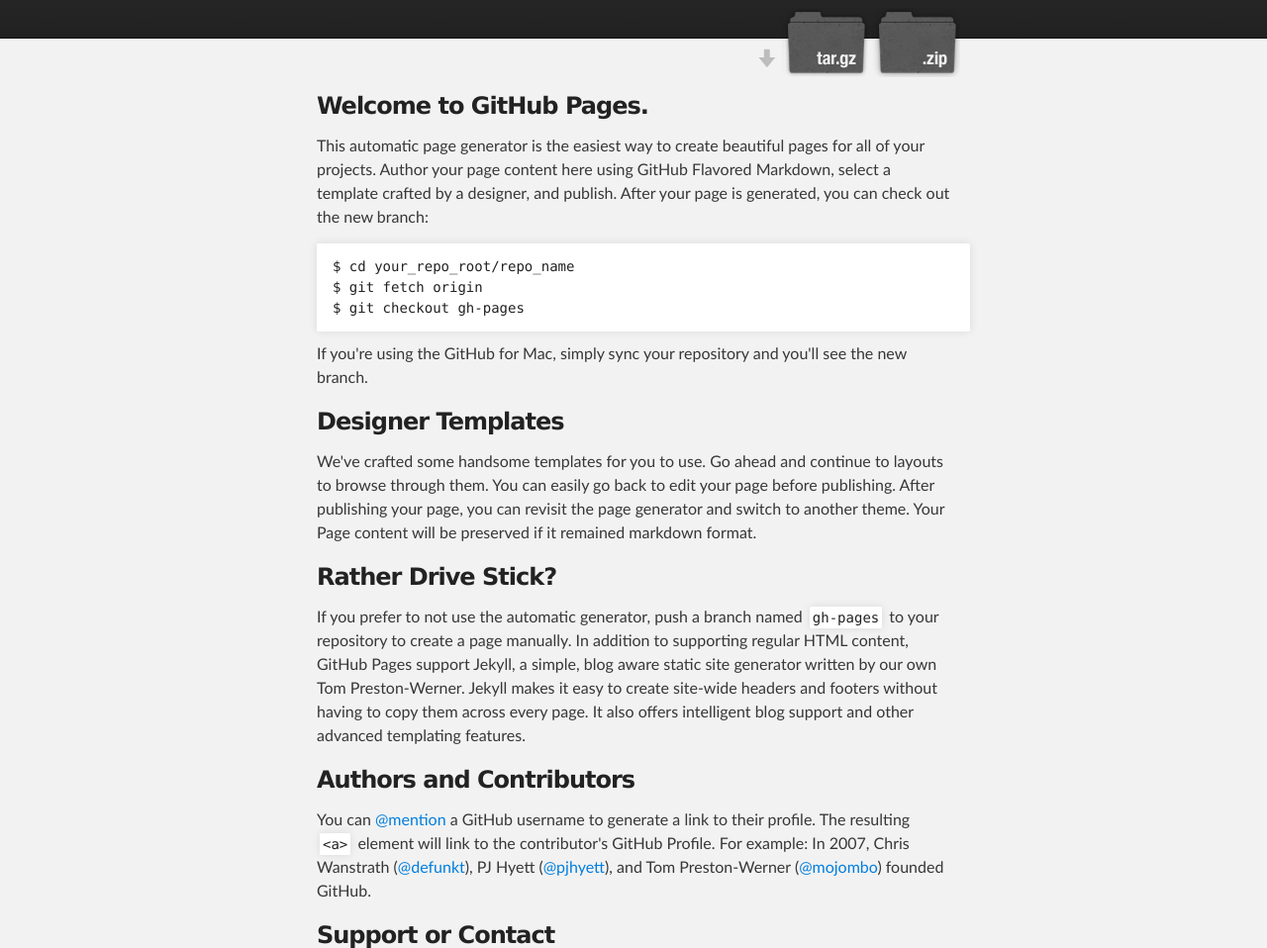
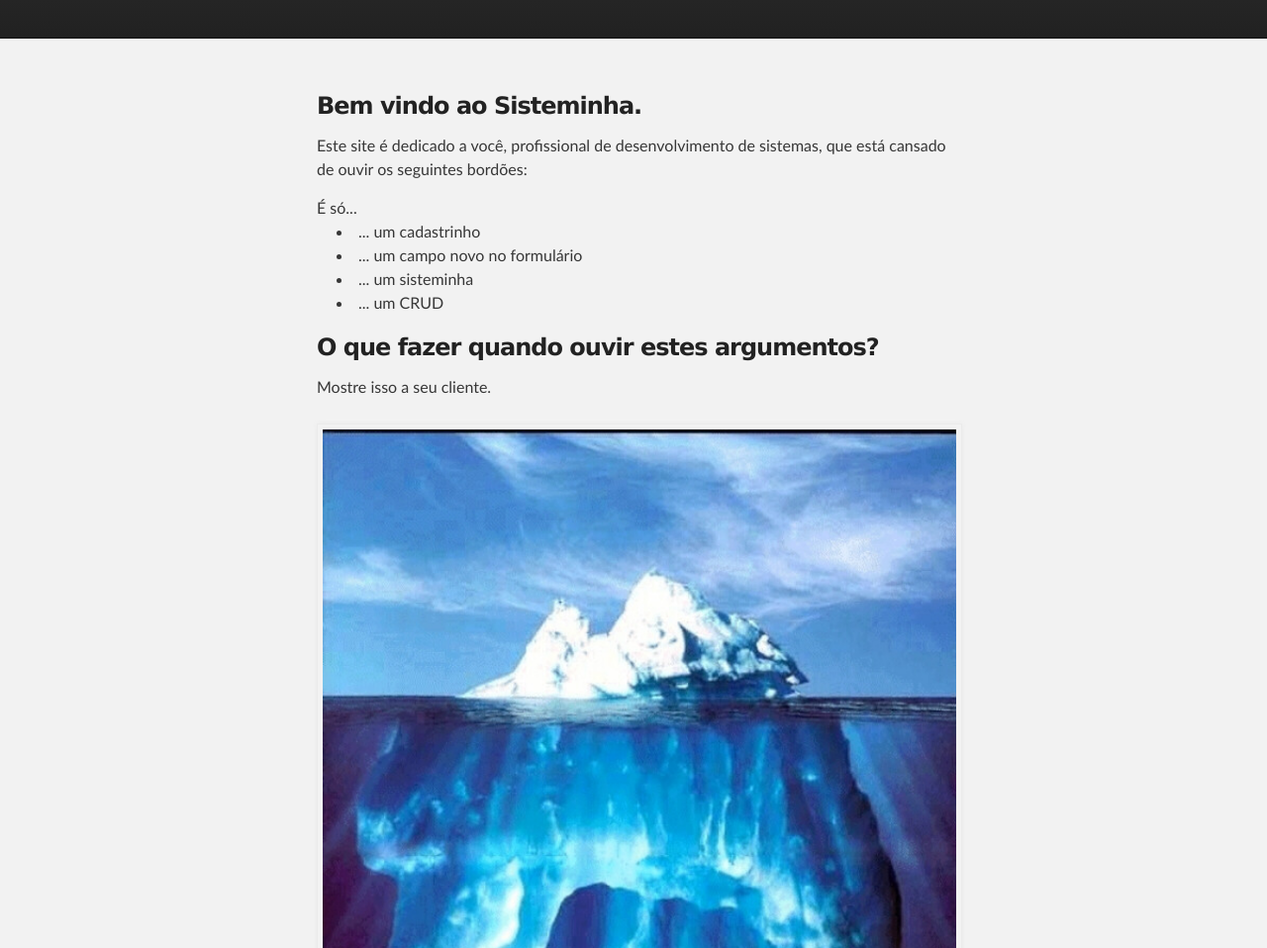
Before and after one commit to tinogomes/sisteminha, a plain HTML site: page index.html in a window 1280 px wide. Shown: the part 171-1129 px from the top of the page at 99% size. Drawn offline with Linux system fonts and the light colour scheme.

Commit message:
Primeira versão

```diff
--- a/index.html
+++ b/index.html
@@ -12,56 +12,48 @@
 </head>
 
 <body>
+<div id="fb-root"></div>
+<script>(function(d, s, id) {
+  var js, fjs = d.getElementsByTagName(s)[0];
+  if (d.getElementById(id)) return;
+  js = d.createElement(s); js.id = id;
+  js.src = "//connect.facebook.net/pt_BR/sdk.js#xfbml=1&appId=330982903722653&version=v2.0";
+  fjs.parentNode.insertBefore(js, fjs);
+}(document, 'script', 'facebook-jssdk'));</script>
 
 	<!-- HEADER -->
 	<div id="header_wrap" class="outer">
 		<header class="inner">
-          <a id="forkme_banner" href="https://github.com/tinogomes/sisteminha">View on GitHub</a>
-
 			<h1 id="project_title">Sisteminha</h1>
-          <h2 id="project_tagline">É só um sisteminha</h2>
-
-            <section id="downloads">
-              <a class="zip_download_link" href="https://github.com/tinogomes/sisteminha/zipball/master">Download this project as a .zip file</a>
-              <a class="tar_download_link" href="https://github.com/tinogomes/sisteminha/tarball/master">Download this project as a tar.gz file</a>
-            </section>
+			<h2 id="project_tagline">Porque é só um sisteminha</h2>
 		</header>
 	</div>
 
 	<!-- MAIN CONTENT -->
 	<div id="main_content_wrap" class="outer">
 		<section id="main_content" class="inner">
-        <h3>
-<a name="welcome-to-github-pages" class="anchor" href="#welcome-to-github-pages"><span class="octicon octicon-link"></span></a>Welcome to GitHub Pages.</h3>
+			<div class="fb-like" data-href="https://sisteminha.com" data-layout="standard" data-action="like" data-show-faces="true" data-share="true"></div>
+			<h3>Bem vindo ao Sisteminha.</h3>
 
-<p>This automatic page generator is the easiest way to create beautiful pages for all of your projects. Author your page content here using GitHub Flavored Markdown, select a template crafted by a designer, and publish. After your page is generated, you can check out the new branch:</p>
+			<p>Este site é dedicado a você, profissional de desenvolvimento de sistemas, que está cansado de ouvir os seguintes bordões:</p>
 
-<pre><code>$ cd your_repo_root/repo_name
-$ git fetch origin
-$ git checkout gh-pages
-</code></pre>
+			<span>É só...</span>
+			<ul>
+				<li>... um cadastrinho</li>
+				<li>... um campo novo no formulário</li>
+				<li>... um sisteminha</li>
+				<li>... um CRUD</li>
+			</ul>
 
-<p>If you're using the GitHub for Mac, simply sync your repository and you'll see the new branch.</p>
+			<h3>O que fazer quando ouvir estes argumentos?</h3>
 
-<h3>
-<a name="designer-templates" class="anchor" href="#designer-templates"><span class="octicon octicon-link"></span></a>Designer Templates</h3>
+			<p>Mostre isso a seu cliente.</p>
 
-<p>We've crafted some handsome templates for you to use. Go ahead and continue to layouts to browse through them. You can easily go back to edit your page before publishing. After publishing your page, you can revisit the page generator and switch to another theme. Your Page content will be preserved if it remained markdown format.</p>
+			<img src="images/iceberg.jpg" alt="Iceberg" id="iceberg-image" width='100%'>
 
-<h3>
-<a name="rather-drive-stick" class="anchor" href="#rather-drive-stick"><span class="octicon octicon-link"></span></a>Rather Drive Stick?</h3>
-
-<p>If you prefer to not use the automatic generator, push a branch named <code>gh-pages</code> to your repository to create a page manually. In addition to supporting regular HTML content, GitHub Pages support Jekyll, a simple, blog aware static site generator written by our own Tom Preston-Werner. Jekyll makes it easy to create site-wide headers and footers without having to copy them across every page. It also offers intelligent blog support and other advanced templating features.</p>
-
-<h3>
-<a name="authors-and-contributors" class="anchor" href="#authors-and-contributors"><span class="octicon octicon-link"></span></a>Authors and Contributors</h3>
-
-<p>You can <a href="https://github.com/blog/821" class="user-mention">@mention</a> a GitHub username to generate a link to their profile. The resulting <code>&lt;a&gt;</code> element will link to the contributor's GitHub Profile. For example: In 2007, Chris Wanstrath (<a href="https://github.com/defunkt" class="user-mention">@defunkt</a>), PJ Hyett (<a href="https://github.com/pjhyett" class="user-mention">@pjhyett</a>), and Tom Preston-Werner (<a href="https://github.com/mojombo" class="user-mention">@mojombo</a>) founded GitHub.</p>
-
-<h3>
-<a name="support-or-contact" class="anchor" href="#support-or-contact"><span class="octicon octicon-link"></span></a>Support or Contact</h3>
-
-<p>Having trouble with Pages? Check out the documentation at <a href="http://help.github.com/pages">http://help.github.com/pages</a> or contact <a href="mailto:support@github.com">support@github.com</a> and we’ll help you sort it out.</p>
+			<h3>Deixe seu comentário</h3>
+			<p>Se já passou por algo do tipo, compartilhe com todos.</p>
+			<div class="fb-comments" data-href="http://sisteminha.com" data-numposts="5" data-colorscheme="light"></div>
 		</section>
 	</div>
 
@@ -83,7 +75,5 @@
 			pageTracker._trackPageview();
 		} catch(err) {}
 	</script>
-
-
 </body>
 </html>
```
Also changed, not shown: params.json (+4 -1 lines), images/iceberg.jpg (added). Lines whose indentation alone changed are shown as unchanged.
